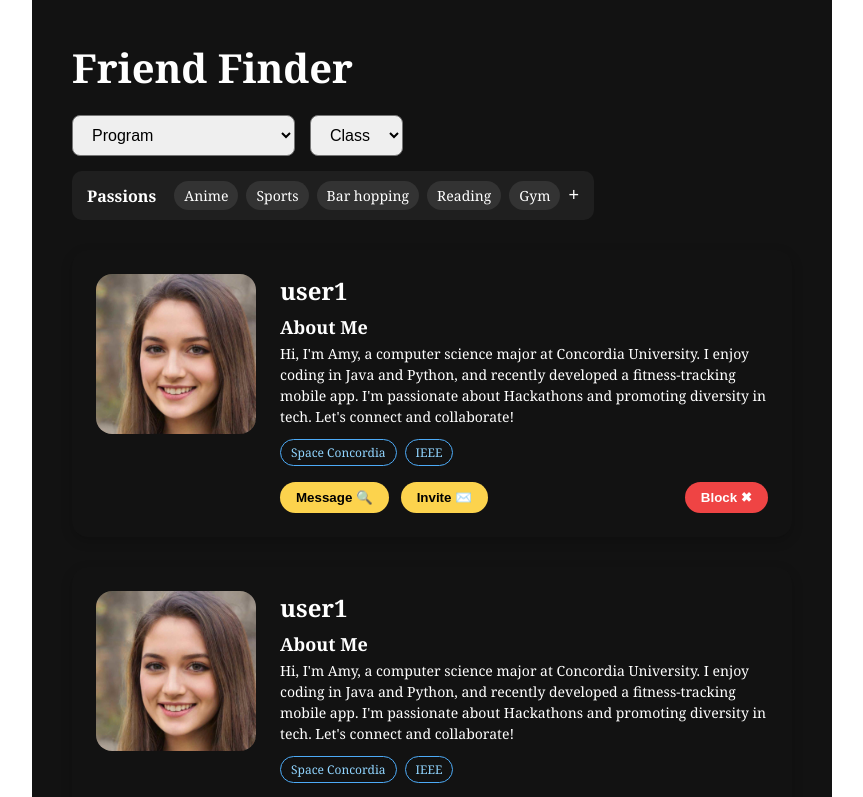
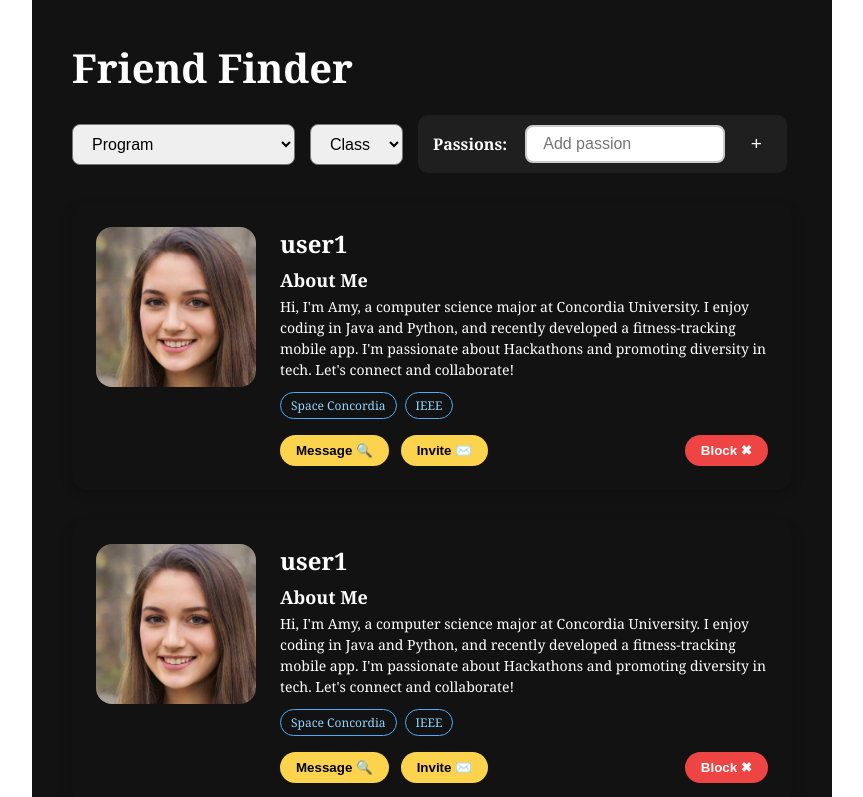
Before and after one commit to bamsu1120/UXtremeDesigners, a React (Vite) app in the folder Uxtreme-Frontend/: page / in a window 1280 px wide. Shown: the top 797 px of the page, without its empty margins (208-1071 px from the left). Built offline with nearby package versions, Linux system fonts and the light colour scheme.

Commit message:
Allow user to input passions for filtering (no filtering yet)

```diff
--- a/Uxtreme-Frontend/src/App.tsx
+++ b/Uxtreme-Frontend/src/App.tsx
@@ -1,15 +1,13 @@
-import { useState } from "react";
 import FriendHub from "./components/student-tinder/FriendHub";
 
 function App() {
-  const [count, setCount] = useState(0);
   const friends = [
     {
       id: 0,
       name: "user1",
       program: "SOEN",
       classYear: "2026",
-      passions: ["food", "bs"],
+      passions: new Set(["Anime", "food", "bs"]),
       clubs: ["Space Concordia", "IEEE"],
       imageUrl: "user1.jpg",
       bio: `Hi, I'm Amy, a computer science major at Concordia University.
--- a/Uxtreme-Frontend/src/components/student-tinder/FriendHub.css
+++ b/Uxtreme-Frontend/src/components/student-tinder/FriendHub.css
@@ -38,16 +38,25 @@
     flex-wrap: wrap;
 }
 
+.passion-input {
+    padding: 0.5rem 1rem;
+    font-size: 1rem;
+    border: 2px solid #ccc;
+    border-radius: 8px;
+    width: 200px;
+    margin-right: 0.5rem;
+    transition: all 0.3s ease;
+}
+
+.passion-input:focus {
+    outline: none;
+    border-color: #6c63ff;
+    box-shadow: 0 0 5px rgba(108, 99, 255, 0.5);
+}
+
 .filter-label {
     font-weight: bold;
     margin-right: 10px;
-}
-
-.tag {
-    background-color: #333;
-    border-radius: 20px;
-    padding: 5px 10px;
-    font-size: 14px;
 }
 
 .add-button {
@@ -63,3 +72,30 @@
     flex-direction: column;
     gap: 30px;
 }
+
+.passions-filter {
+    display: flex;
+    align-items: center;
+    gap: 0.5rem;
+}
+
+.passion-tag {
+    background-color: #f0f0f0;
+    border-radius: 12px;
+    padding: 0.3rem 0.7rem;
+    margin: 0.2rem;
+    display: inline-block;
+}
+
+.selected-passions {
+    margin-top: 0.5rem;
+    display: flex;
+    flex-wrap: wrap;
+    gap: 0.3rem;
+}
+
+.add-button {
+    padding: 0.3rem 0.6rem;
+    font-size: 1.2rem;
+    cursor: pointer;
+}
--- a/Uxtreme-Frontend/src/components/student-tinder/FriendHub.tsx
+++ b/Uxtreme-Frontend/src/components/student-tinder/FriendHub.tsx
@@ -1,14 +1,28 @@
 import React, { useState } from "react";
-import { passions, programs } from "../../constants/filterOptions";
+import { programs } from "../../constants/filterOptions";
 import FriendCard, { Friend } from "./FriendCard";
 import "./FriendHub.css"; // We'll define styles here
 
 type FriendsList = {
   friends: Friend[];
 };
-
 const FriendHub: React.FC<FriendsList> = ({ friends }) => {
   const [selectedProgram, setSelectedProgram] = useState("");
+  const [passions, setPassions] = useState<Set<string>>(new Set());
+  const [newPassion, setNewPassion] = useState("");
+
+  const handleAddPassion = () => {
+    if (newPassion.trim()) {
+      setPassions(new Set(passions).add(newPassion.trim()));
+      setNewPassion("");
+    }
+  };
+
+  const handleRemovePassions = (passion: string) => {
+    const modifiedSet = new Set(passions);
+    modifiedSet.delete(passion);
+    setPassions(modifiedSet);
+  };
 
   return (
     <div className="friend-hub">
@@ -35,14 +49,29 @@ const FriendHub: React.FC<FriendsList> = ({ friends }) => {
         </select>
 
         <div className="passions-filter">
-          <span className="filter-label">Passions</span>
-          {passions.map((passion) => (
-            <span key={passion} className="tag">
-              {passion}
-            </span>
-          ))}
-          <button className="add-button">+</button>
+          <span className="filter-label">Passions:</span>
+          <input
+            type="text"
+            placeholder="Add passion"
+            value={newPassion}
+            onChange={(e) => setNewPassion(e.target.value)}
+            className="passion-input"
+          />
+
+          <button className="add-button" onClick={handleAddPassion}>
+            +
+          </button>
         </div>
+
+        {[...passions].map((passion) => (
+          <button
+            key={passion}
+            className="passion-tag"
+            onClick={() => handleRemovePassions(passion)}
+          >
+            {passion} ❌
+          </button>
+        ))}
       </div>
 
       <div className="friends-list">
```
